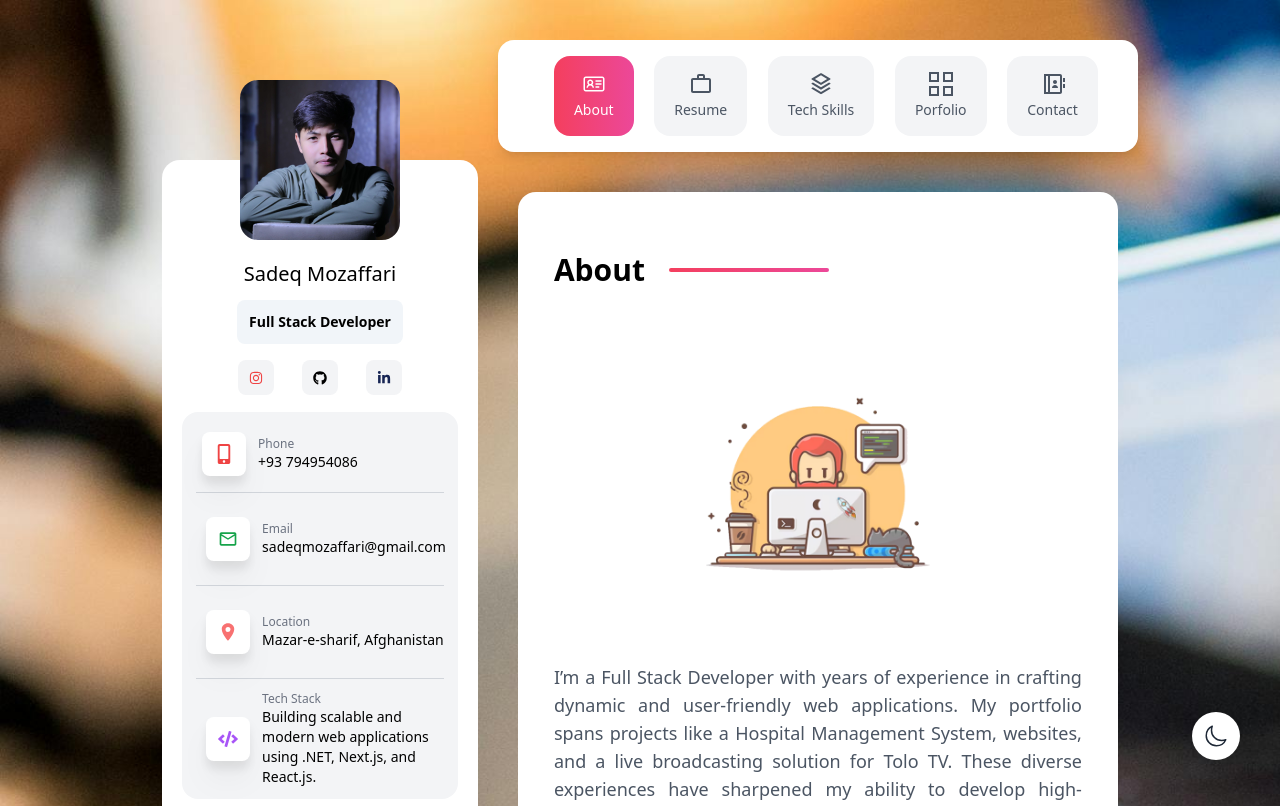
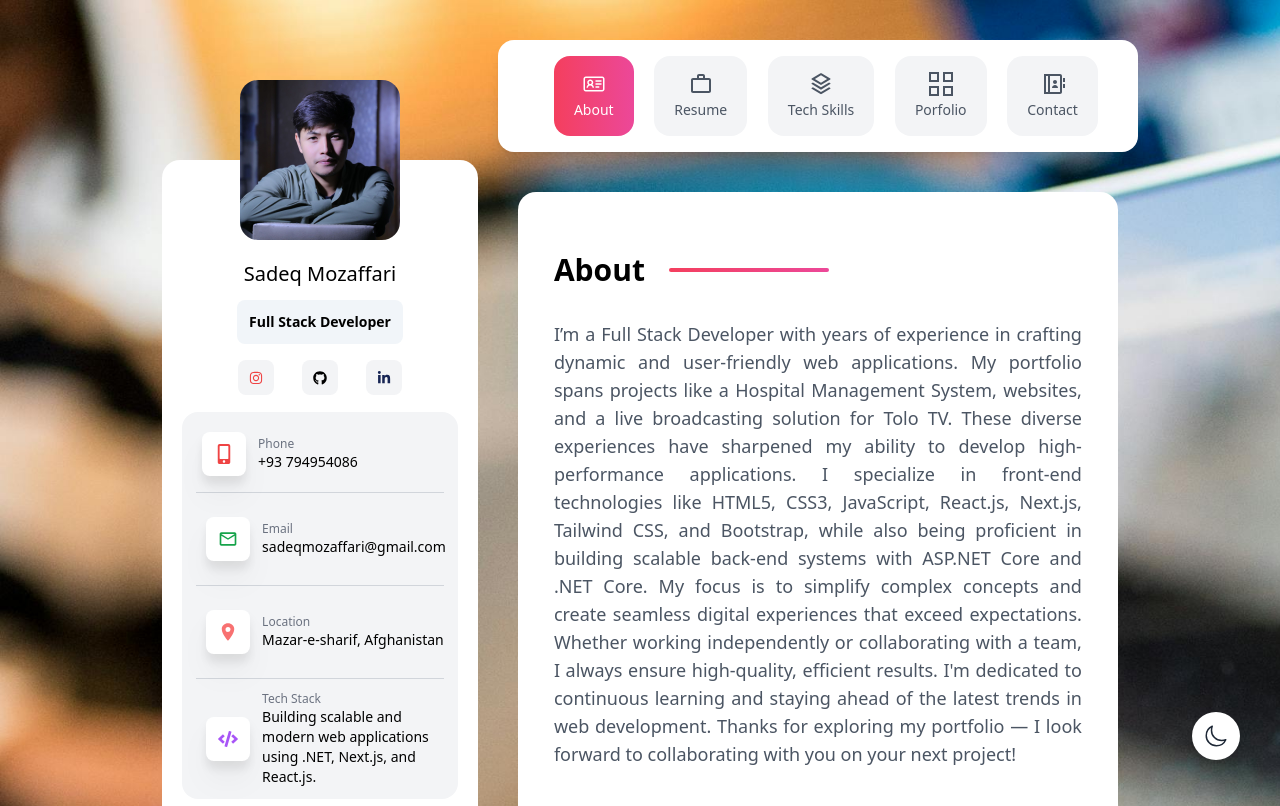
Before and after one commit to sadeqmozaffari/portfolio-nextjs, a Next.js app: page / in a window 1280 px wide. Shown: the top 806 px of the page. Built offline with nearby package versions, Linux system fonts and the light colour scheme.

Commit message:
change home page

```diff
--- a/src/app/page.tsx
+++ b/src/app/page.tsx
@@ -1,6 +1,4 @@
 'use client';
-import Image from 'next/image';
-import HomeImage from '../../public/images/Home.png';
 import DetailCard from '../components/detailCard';
 import {FaCode, FaInfinity, FaWrench} from 'react-icons/fa';
 
@@ -12,8 +10,8 @@ export default function Home() {
           <h1 className="font-bold text-3xl font-robotoslab">About</h1>
           <div className="bg-gradient-to-r to-pink-500 from-rose-500 dark:to-pink-300 dark:from-rose-300 w-[10rem] h-[0.2rem] rounded-lg ml-6" />
         </div>
-        <div className="flex flex-col items-center 2xl:flex-row 2xl:items-center 2xl:justify-around m-4">
-          <Image src={HomeImage} alt="Home" className="w-96 lg:w-[30rem]" />
+        <div className="flex  items-center 2xl:flex-row 2xl:items-center 2xl:justify-around m-4">
+          {/* <Image src={HomeImage} alt="Home" className="w-96 lg:w-[30rem]" /> */}
           <p className="font-poppins text-gray-600 dark:text-gray-300 tracking-wider lg:tracking-normal lg:text-lg  text-justify">
             I’m a Full Stack Developer with years of experience in crafting
             dynamic and user-friendly web applications. My portfolio spans
```
